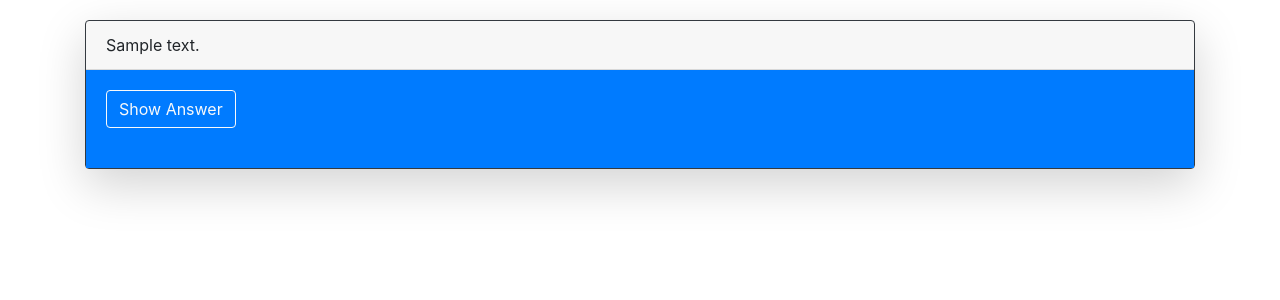
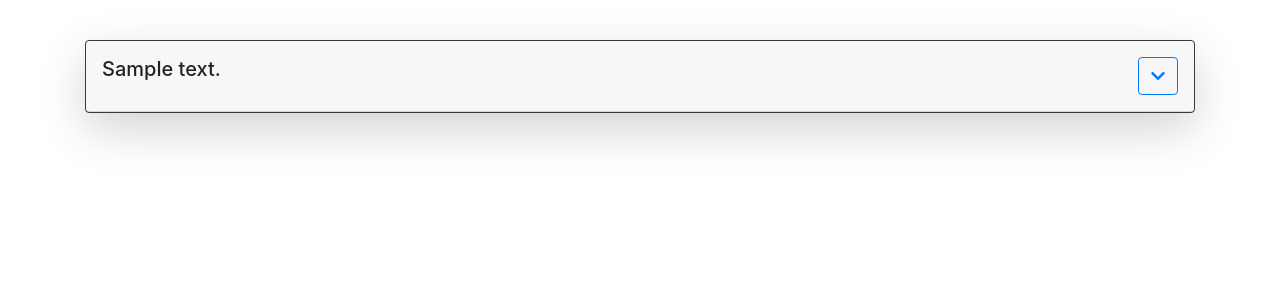
Before and after one commit to fragenautomat/fragenkatalog, a Django app: page /questions/questions/1/ in a window 1280 px wide. Shown: the part 56-356 px from the top of the page. Run offline with Django 3.2, Linux system fonts and the light colour scheme; tables that the repository leaves empty hold one stand-in row (values such as "Sample post"); some libraries are stand-ins or nearby versions.

Commit message:
Improve UI

```diff
--- a/fragenkatalog/templates/questionnaire.html
+++ b/fragenkatalog/templates/questionnaire.html
@@ -7,18 +7,17 @@
 <div class="container" style="padding-top: 20px;">
 
     {% for question in questions %}
-    <div class="card border-dark shadow-lg">
-        <div class="card-header">
+    <div class="card border-dark shadow-lg" style="margin-top: 20px;">
+        <h5 class="card-header" style="padding: 1rem;">
             {{ question.description }}
-        </div>
-        <div class="card-body bg-primary text-light">
-        <a class="btn btn-outline-light" data-toggle="collapse" href="#collapse-{{ forloop.counter }}"
-         role="button" aria-expanded="false" aria-controls="collapse-{{ forloop.counter }}"
-            style="margin-bottom: 20px;">
-            Show Answer
+        <a class="btn btn-outline-primary float-right" data-toggle="collapse" href="#collapse-{{ forloop.counter }}"
+           role="button" aria-expanded="false" aria-controls="collapse-{{ forloop.counter }}">
+            <span class="fas fa-chevron-down"></span>
         </a>
+        </h5>
+        <div class="bg-primary text-light">
           <div class="collapse" id="collapse-{{ forloop.counter }}">
-            <div class="card-text">{{ question.solution }}</div>
+            <p style="padding: 1rem;" class="card-text">{{ question.solution }}</p>
           </div>
         </div>
     </div>
```
Also changed, not shown: fragenkatalog/templates/index.html (+17 -3 lines).
